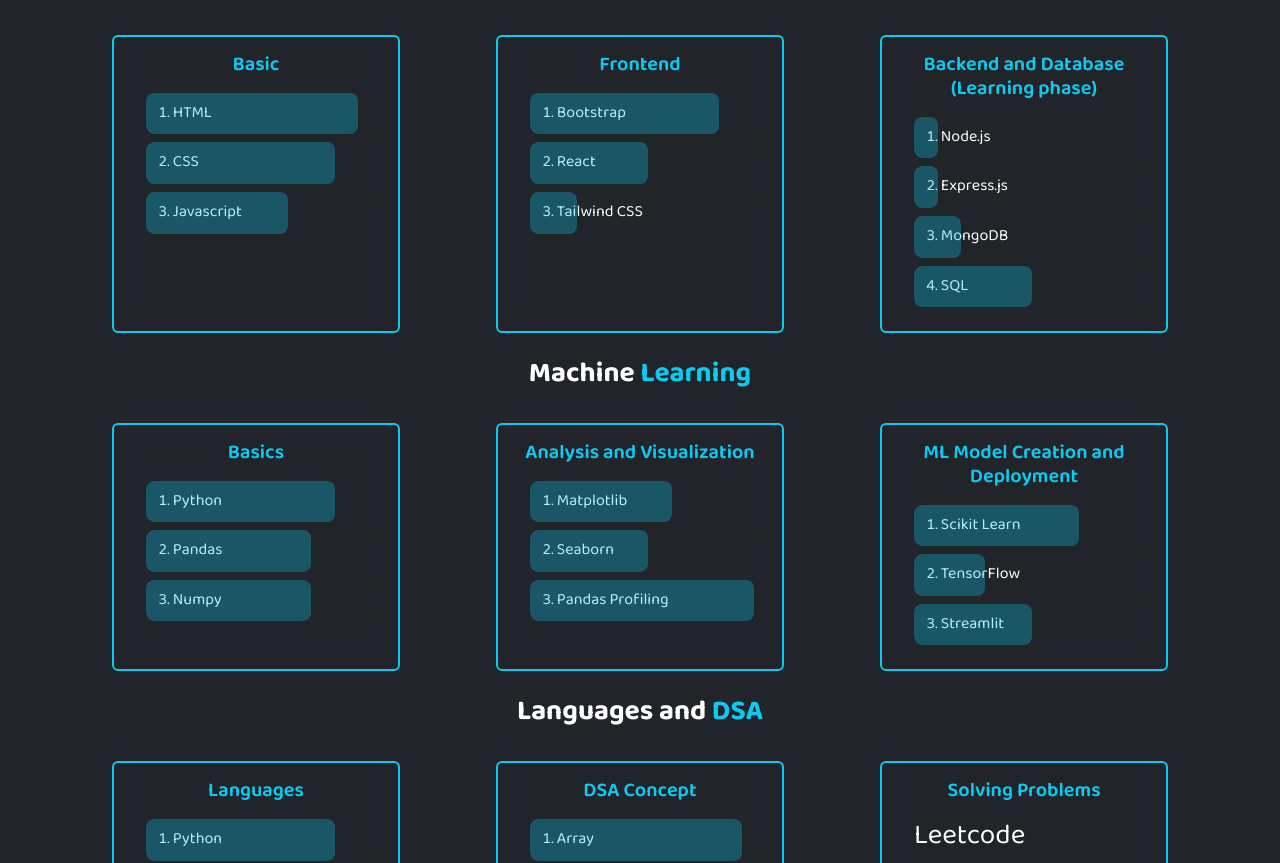
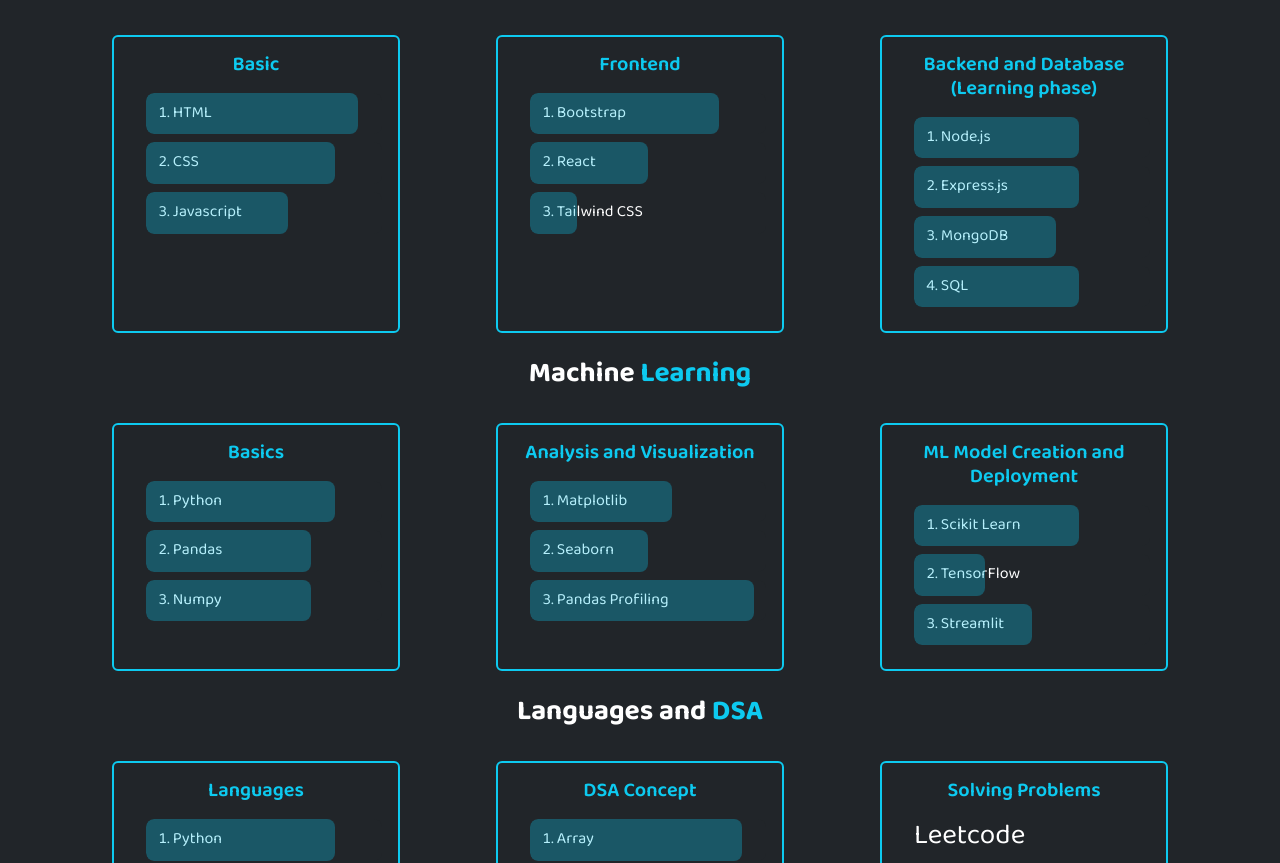
Before and after one commit to shyam45mandal/Personal-Portfolio, a React (Vite) app: page / in a window 1280 px wide. Shown: the part 1790-2653 px from the top of the page. Built offline with nearby package versions, Linux system fonts and the light colour scheme.

Commit message:
Update Skills.jsx

```diff
--- a/src/MyComponents/Skills.jsx
+++ b/src/MyComponents/Skills.jsx
@@ -54,10 +54,10 @@
                   Backend and Database (Learning phase)
                 </h5>
                 <ol className="custom-list">
-                  <li style={{ "--percent": "10%" }}>Node.js </li>
-                  <li style={{ "--percent": "10%" }}>Express.js </li>
-                  <li style={{ "--percent": "20%" }}>MongoDB </li>
-                  <li style={{ "--percent": "50%" }}>SQL </li>
+                  <li style={{ "--percent": "70%" }}>Node.js </li>
+                  <li style={{ "--percent": "70%" }}>Express.js </li>
+                  <li style={{ "--percent": "60%" }}>MongoDB </li>
+                  <li style={{ "--percent": "70%" }}>SQL </li>
                 </ol>
               </div>
             </div>
```
